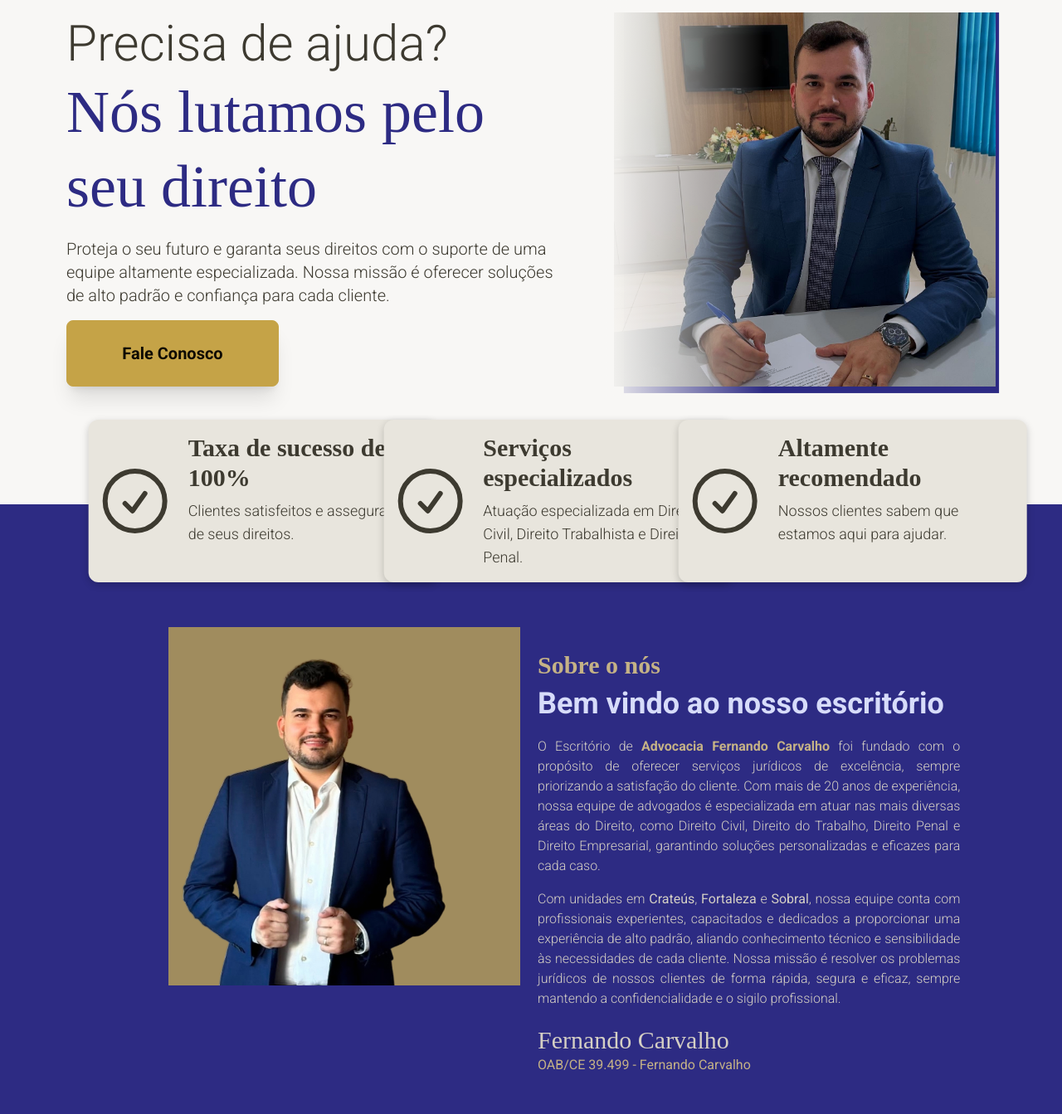
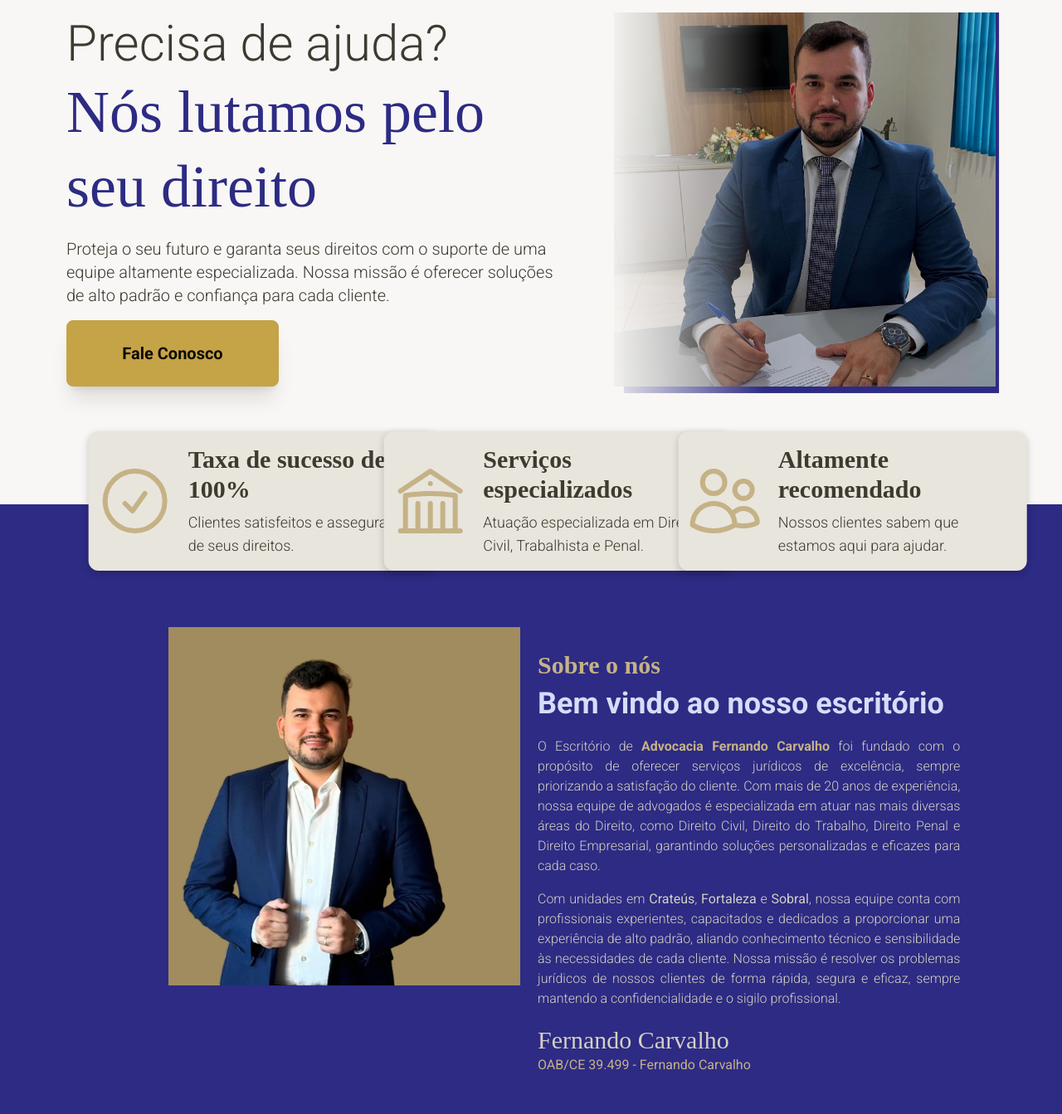
Before and after one commit to bessavagner/fcpage, a Python web app: template src/templates/home.html in a window 1280 px wide. Shown: the part 192-1535 px from the top of the page at 83% size. Run offline with Jinja, Linux system fonts and the light colour scheme; the template is opened without the code that fills it, so the values that code supplies are empty; some libraries are stand-ins or nearby versions; some web fonts are replaced.

Commit message:
feat: add icons to 'sobre'

```diff
--- a/src/templates/about/sobre.html
+++ b/src/templates/about/sobre.html
@@ -2,11 +2,12 @@
   <div
     class="absolute -top-1 left-1/2 transform -translate-x-1/2 -translate-y-1/2 grid grid-cols-1 md:grid-cols-3 gap-0 w-10/12 max-w-7xl">
 
+    <!-- Card 1 - Taxa de Sucesso -->
     <div
       class="card rounded-xl shadow-[0_3px_10px_rgb(0,0,0,0.2)] flex-row bg-base-200 text-neutral w-[420px] mx-auto px-2 mr-0">
       <div class="card-icon">
         <svg xmlns="http://www.w3.org/2000/svg" fill="none" viewBox="0 0 24 24" stroke-width="1.5" stroke="currentColor"
-          class="w-24 h-24">
+          class="w-24 h-24 text-secondary">
           <path stroke-linecap="round" stroke-linejoin="round"
             d="M9 12.75L11.25 15 15 9.75M21 12a9 9 0 11-18 0 9 9 0 0118 0z" />
         </svg>
@@ -19,30 +20,32 @@
       </div>
     </div>
 
+    <!-- Card 2 - Serviços Especializados -->
     <div
       class="card rounded-xl shadow-[0_3px_10px_rgb(0,0,0,0.2)] flex-row bg-base-200 text-neutral w-[420px] mx-auto px-2">
       <div class="card-icon">
         <svg xmlns="http://www.w3.org/2000/svg" fill="none" viewBox="0 0 24 24" stroke-width="1.5" stroke="currentColor"
-          class="w-24 h-24">
+          class="w-24 h-24 text-secondary">
           <path stroke-linecap="round" stroke-linejoin="round"
-            d="M9 12.75L11.25 15 15 9.75M21 12a9 9 0 11-18 0 9 9 0 0118 0z" />
+            d="M12 21v-8.25M15.75 21v-8.25M8.25 21v-8.25M3 9l9-6 9 6m-1.5 12V10.332A48.36 48.36 0 0012 9.75c-2.551 0-5.056.2-7.5.582V21M3 21h18M12 6.75h.008v.008H12V6.75z" />
         </svg>
       </div>
       <div class="card-body p-4 items-center">
-        <h2 class="card-title title-font text-3xl">Serviços especializados </h2>
+        <h2 class="card-title title-font text-3xl">Serviços especializados</h2>
         <p class="text-lg roboto-light">
-          Atuação especializada em Direito Civil, Direito Trabalhista e Direito Penal.
+          Atuação especializada em Direito Civil, Trabalhista e Penal.
         </p>
       </div>
     </div>
 
+    <!-- Card 3 - Altamente Recomendado -->
     <div
       class="card rounded-xl shadow-[0_3px_10px_rgb(0,0,0,0.2)] flex-row bg-base-200 text-neutral w-[420px] mx-auto px-2 ml-0">
       <div class="card-icon">
         <svg xmlns="http://www.w3.org/2000/svg" fill="none" viewBox="0 0 24 24" stroke-width="1.5" stroke="currentColor"
-          class="w-24 h-24">
+          class="w-24 h-24 text-secondary">
           <path stroke-linecap="round" stroke-linejoin="round"
-            d="M9 12.75L11.25 15 15 9.75M21 12a9 9 0 11-18 0 9 9 0 0118 0z" />
+            d="M15 19.128a9.38 9.38 0 002.625.372 9.337 9.337 0 004.121-.952 4.125 4.125 0 00-7.533-2.493M15 19.128v-.003c0-1.113-.285-2.16-.786-3.07M15 19.128v.106A12.318 12.318 0 018.624 21c-2.331 0-4.512-.645-6.374-1.766l-.001-.109a6.375 6.375 0 0111.964-3.07M12 6.375a3.375 3.375 0 11-6.75 0 3.375 3.375 0 016.75 0zm8.25 2.25a2.625 2.625 0 11-5.25 0 2.625 2.625 0 015.25 0z" />
         </svg>
       </div>
       <div class="card-body p-4 items-center">
@@ -59,15 +62,16 @@
       <div class="grid grid-cols-1 md:grid-cols-2 gap-4 mr-0 items-start">
         <div class="relative flex flex-col justify-center items-center">
           <div class="absolute inset-0 bg-accent left-20 -top-8 mt-1 w-10/12 -z-10"></div>
-          <img  src="{{ static('images/fernando_nobg3.png?version=1') }}"
-            alt="Fernando Carvalho em terno azul" class="w-10/12 my-auto" />
+          <img src="{{ static('images/fernando_nobg3.png?version=1') }}" alt="Fernando Carvalho em terno azul"
+            class="w-10/12 my-auto" />
         </div>
         <div class="container flex flex-col justify-end mr-0 my-auto text-center md:text-left">
           <h1 class="title-font text-3xl font-semibold text-secondary">Sobre o nós</h1>
           <h2 class="tlgle-light text-4xl text-info-content font-bold mt-2">Bem vindo ao nosso escritório</h2>
           <div class="text-base-300 roboto-light text-md text-justify mt-5">
             <p>
-              O Escritório de <span class="text-secondary font-bold">Advocacia Fernando Carvalho</span> foi fundado com o propósito de oferecer
+              O Escritório de <span class="text-secondary font-bold">Advocacia Fernando Carvalho</span> foi fundado com
+              o propósito de oferecer
               serviços jurídicos de excelência, sempre priorizando a satisfação do cliente.
               Com mais de 20 anos de experiência, nossa equipe de advogados é especializada
               em atuar nas mais diversas áreas do Direito, como Direito Civil, Direito do Trabalho,
```
